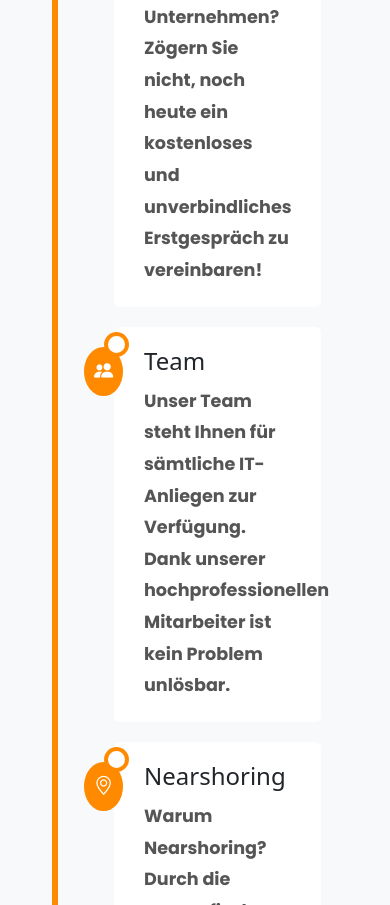
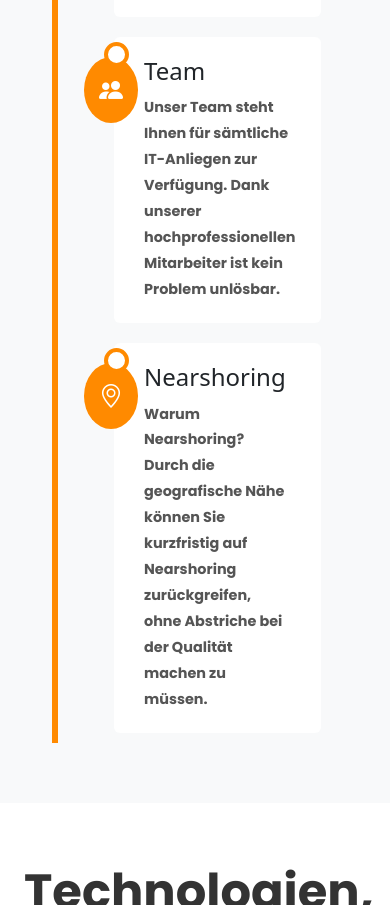
Before and after one commit to nikoladomazetovikj/shore_it_landing, a website built with Vite: page src/index.html in a window 390 px wide. Shown: the part 1800-2705 px from the top of the page. Built offline with nearby package versions, Linux system fonts and the light colour scheme.

Commit message:
improvements

```diff
--- a/src/css/main.css
+++ b/src/css/main.css
@@ -13,11 +13,11 @@
     position: relative;
     max-width: 800px;
     text-align: center;
-    background: rgba(0, 0, 0, 0.7); /* Increase opacity for better readability */
+    background: rgba(0, 0, 0, 0.7);
     padding: 20px;
     border-radius: 10px;
     z-index: 2;
-    color: white; /* Ensure text is visible against the background */
+    color: white;
 }
 
 .title-moto {
@@ -138,9 +138,9 @@
     left: -35px;
     background-color: #ff8a00;
     color: white;
-    padding: 10px;
+    padding: 15px;
     border-radius: 50%;
-    font-size: 1.2rem;
+    font-size: 1.5rem;
 }
 
 .timeline-item.right .timeline-icon {
@@ -163,6 +163,9 @@
         padding-right: 25px;
     }
 
+    .mob-p {
+        font-size: 0.9rem !important;
+    }
     .timeline-item.left, .timeline-item.right {
         left: 0;
     }
@@ -179,6 +182,8 @@
         left: -30px;
     }
 }
+
+
 
 .technologies-section {
     padding: 60px 0;
--- a/src/index.html
+++ b/src/index.html
@@ -76,7 +76,7 @@
                         <i class="bi bi-lightbulb"></i>
                     </div>
                     <h2>Beratung und Umsetzung</h2>
-                    <p>
+                    <p class="mob-p">
                         Wir bieten erstklassige Beratung und Umsetzung in den Bereichen KI, Robotik, Prozessoptimierung, Nearshoring für Programmier- und Entwicklungsressourcen sowie Cybersicherheit.
                     </p>
                 </div>
@@ -87,7 +87,7 @@
                         <i class="bi bi-chat"></i>
                     </div>
                     <h2>Erstgespräch</h2>
-                    <p>
+                    <p class="mob-p">
                         Steht Ihnen ein Projekt bevor, aber Ihnen fehlen die Fachkräfte in Ihrem Unternehmen? Zögern Sie nicht, noch heute ein kostenloses und unverbindliches Erstgespräch zu vereinbaren!
                     </p>
                 </div>
@@ -98,7 +98,7 @@
                         <i class="bi bi-people-fill"></i>
                     </div>
                     <h2>Team</h2>
-                    <p>
+                    <p class="mob-p">
                         Unser Team steht Ihnen für sämtliche IT-Anliegen zur Verfügung. Dank unserer hochprofessionellen Mitarbeiter ist kein Problem unlösbar.
                     </p>
                 </div>
@@ -109,7 +109,7 @@
                         <i class="bi bi-geo-alt"></i>
                     </div>
                     <h2>Nearshoring</h2>
-                    <p>
+                    <p class="mob-p">
                         Warum Nearshoring? Durch die geografische Nähe können Sie kurzfristig auf Nearshoring zurückgreifen, ohne Abstriche bei der Qualität machen zu müssen.
                     </p>
                 </div>
```
